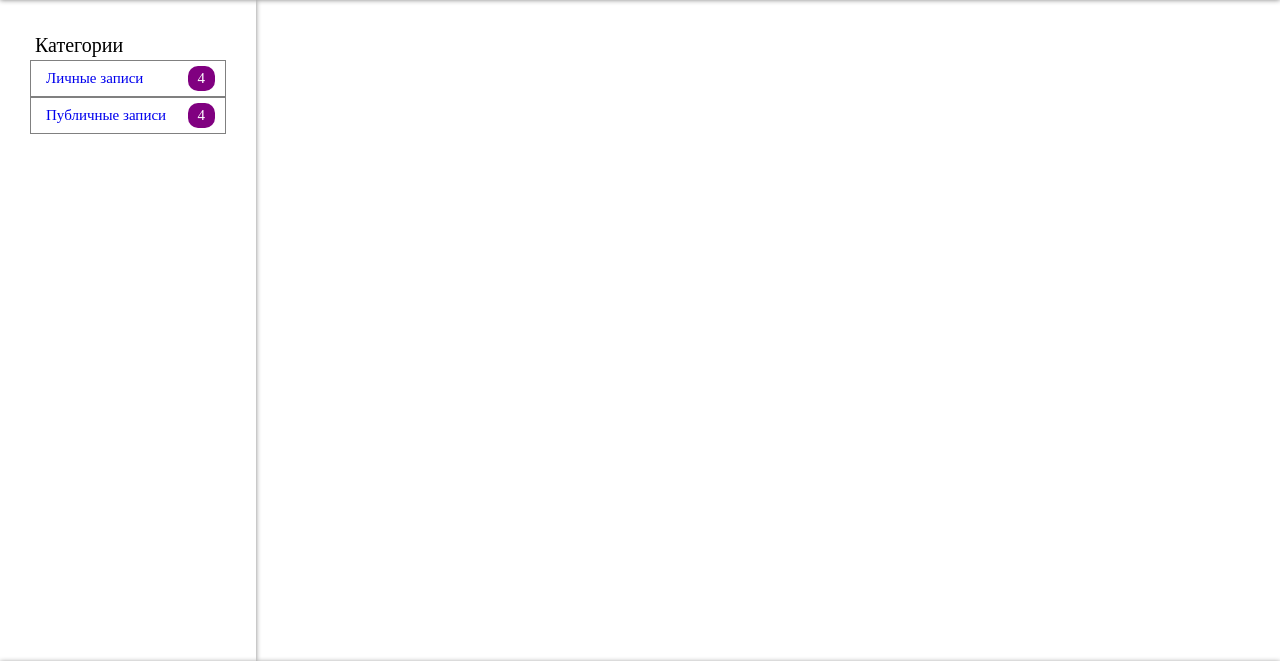
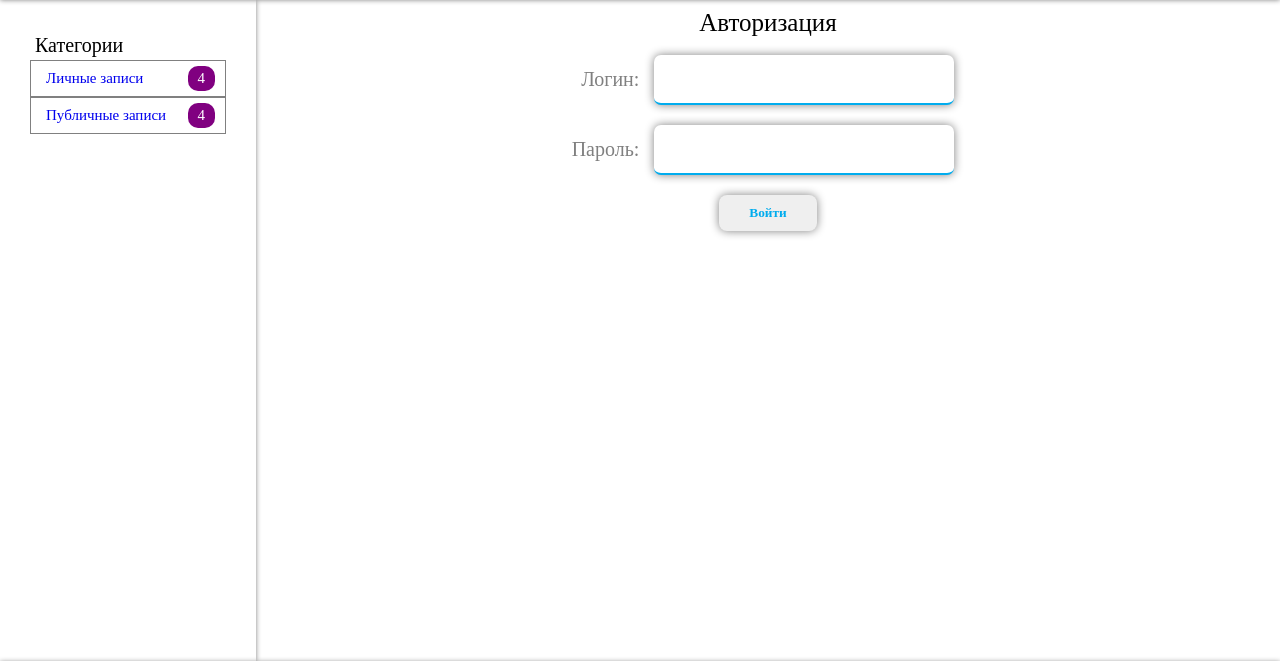
Before and after one commit to Jardinesdelareina/django-4.0, a Django app: page /login/ in a window 1280 px wide. Shown: the part 98-759 px from the top of the page. Run offline with Django 4.2, Linux system fonts and the light colour scheme; data comes from the database, SQL or seed files in the repository; both versions use the stored data as it was after the commit.

Commit message:
login, logout

```diff
--- a/blog/forms.py
+++ b/blog/forms.py
@@ -3,7 +3,7 @@ from .models import Blog
 from django.forms import ModelForm
 import re
 from django.core.exceptions import ValidationError
-from django.contrib.auth.forms import UserCreationForm
+from django.contrib.auth.forms import UserCreationForm, AuthenticationForm
 from django.contrib.auth.models import User
 
 # Форма не связана с моделью
@@ -89,3 +89,8 @@ class UserRegisterForm(UserCreationForm):
     class Meta:
         model = User
         fields = ['username', 'email', 'password1', 'password2']
+
+
+class UserAuthForm(AuthenticationForm):
+    username = forms.CharField(label='Логин', widget=forms.TextInput(attrs={'class': 'input'}))
+    password = forms.CharField(label='Пароль', widget=forms.PasswordInput(attrs={'class': 'input'}))
--- a/blog/templates/blog/login.html
+++ b/blog/templates/blog/login.html
@@ -5,5 +5,10 @@
 {% block sidebar %}{% include 'include/_sidebar.html' %}{% endblock %}
 
 {% block content %}
-
+<form method="post">
+    {% csrf_token %}
+    <div class="form__title">Авторизация</div>
+    <div class="form__auth">{{ form.as_p }}</div>
+    <button class="button" type="submit">Войти</button>
+</form>
 {% endblock %}
--- a/blog/templates/blog/register.html
+++ b/blog/templates/blog/register.html
@@ -8,10 +8,7 @@
 <form method="post">
     {% csrf_token %}
     <div class="form__title">Регистрация</div>
-    <div class="form__input"><p>Логин</p><div>{{ form.username }}</div></div>
-    <div class="form__input"><p>Email</p><div>{{ form.email }}</div></div>
-    <div class="form__input"><p>Пароль</p><div>{{ form.password1 }}</div></div>
-    <div class="form__input"><p>Повторите пароль</p><div>{{ form.password2 }}</div></div>
+    <div class="form__auth">{{ form.as_p }}</div>
     <button class="button" type="submit">Зарегистрироваться</button>
 </form>
 {% endblock %}
--- a/blog/urls.py
+++ b/blog/urls.py
@@ -7,5 +7,6 @@ urlpatterns = [
     path('notes/create/', BlogCreateView.as_view(), name='add_note'),
     path('notes/<int:pk>/', BlogDetailView.as_view(), name='view_note'),
     path('register/', register, name='register'),
-    path('login/', login, name='login'),
+    path('login/', user_login, name='login'),
+    path('logout/', user_logout, name='logout'),
 ]
--- a/blog/utils.py
+++ b/blog/utils.py
@@ -1,7 +1,7 @@
 # Создавайте свои миксины здесь.
 
 
-class HelloMixin(object):
+class UpperMixin(object):
     mixin_prop = ''
 
     def get_prop(self):
--- a/blog/views.py
+++ b/blog/views.py
@@ -1,21 +1,22 @@
 from django.shortcuts import redirect, render
 from .models import Blog, Category
-from .forms import BlogForm, UserRegisterForm
+from .forms import BlogForm, UserRegisterForm, UserAuthForm
 from django.views.generic import ListView, DetailView, CreateView
 from django.urls import reverse_lazy
-from .utils import HelloMixin
+from .utils import UpperMixin
 from django.contrib.auth.mixins import LoginRequiredMixin
+from django.contrib.auth import login, logout
 from django.contrib import messages
 
 # Создавайте свои представления здесь.
 
 
-class BlogView(HelloMixin, ListView):
+class BlogView(UpperMixin, ListView):
     model = Blog
     template_name = 'blog/index.html'
     context_object_name = 'blog'    # Имя, по которому мапятся данные в шаблоне через цикл for
     mixin_prop = 'добро пожаловать'
-    paginate_by = 2   # Пагинация, количество записей на странице
+    paginate_by = 3   # Пагинация, количество записей на странице
 
 
     def get_context_data(self, **kwargs):
@@ -29,7 +30,7 @@ class BlogView(HelloMixin, ListView):
         return Blog.objects.filter(is_published=True).select_related('category')    # Используется при ForeignKey в модели для сокращения SQL-запросов на странице
 
 
-class BlogCategory(HelloMixin, ListView):
+class BlogCategory(UpperMixin, ListView):
     model = Blog
     template_name = 'blog/index.html'
     context_object_name = 'blog'
@@ -65,9 +66,10 @@ def register(request):
     if request.method == 'POST':
         form = UserRegisterForm(request.POST)
         if form.is_valid():
-            form.save()
+            user = form.save()
+            login(request, user)
             messages.success(request, 'Регистрация успешно завершена')
-            return redirect('login')
+            return redirect('home')
         else:
             messages.error(request, 'Ошибка при регистрации')
     else:
@@ -78,11 +80,21 @@ def register(request):
     return render(request, 'blog/register.html', context)
 
 
-def login(request):
-    return render(request, 'blog/login.html')
+def user_login(request):
+    if request.method == 'POST':
+        form = UserAuthForm(data=request.POST)
+        if form.is_valid():
+            user = form.get_user()
+            login(request, user)
+            return redirect('home')
+    else:
+        form = UserAuthForm()
+    context = {
+        'form': form
+    }
+    return render(request, 'blog/login.html', context)
 
 
-''' class RegisterUser(CreateView):
-    form_class = UserRegisterForm
-    template_name = 'blog/register.html'
-    success_url = reverse_lazy('login') '''
+def user_logout(request):
+    logout(request)
+    return redirect('login')
--- a/myapp/static/myapp/style/style.css
+++ b/myapp/static/myapp/style/style.css
@@ -122,7 +122,7 @@ form .button:active {
           transform: scale(0.95);
 }
 
-form .form__input .input {
+form .form__input .input, form .form__auth .input {
   height: 50px;
   border-radius: 7px;
   font-size: 20px;
@@ -139,26 +139,26 @@ form .form__input .input {
   transition: text-indent 0.8s ease;
 }
 
-form .form__input .input:focus {
+form .form__input .input:focus, form .form__auth .input:focus {
   outline: 0;
   border-color: purple;
   -webkit-transform: scale(1.02);
           transform: scale(1.02);
 }
 
-form .form__input .input:focus::-webkit-input-placeholder {
+form .form__input .input:focus::-webkit-input-placeholder, form .form__auth .input:focus::-webkit-input-placeholder {
   text-indent: -300px;
 }
 
-form .form__input .input:focus:-ms-input-placeholder {
+form .form__input .input:focus:-ms-input-placeholder, form .form__auth .input:focus:-ms-input-placeholder {
   text-indent: -300px;
 }
 
-form .form__input .input:focus::-ms-input-placeholder {
+form .form__input .input:focus::-ms-input-placeholder, form .form__auth .input:focus::-ms-input-placeholder {
   text-indent: -300px;
 }
 
-form .form__input .input:focus::placeholder {
+form .form__input .input:focus::placeholder, form .form__auth .input:focus::placeholder {
   text-indent: -300px;
 }
 
@@ -466,7 +466,23 @@ form .form__input {
 }
 
 form .form__input .input {
-  width: 350px;
+  width: 500px;
+  margin: 10px;
+}
+
+form .form__auth {
+  display: -webkit-box;
+  display: -ms-flexbox;
+  display: flex;
+  -webkit-box-orient: vertical;
+  -webkit-box-direction: normal;
+      -ms-flex-direction: column;
+          flex-direction: column;
+  text-align: right;
+}
+
+form .form__auth .input {
+  width: 300px;
   margin: 10px;
 }
 
@@ -481,8 +497,8 @@ form .form__textarea {
 }
 
 form .form__textarea .textarea {
+  width: 500px;
   margin: 10px;
-  width: 350px;
 }
 
 form .form__checkbox {
--- a/myapp/static/myapp/style/style.scss
+++ b/myapp/static/myapp/style/style.scss
@@ -267,7 +267,17 @@ form {
         display: flex;
         flex-direction: column;
         .input {
-            width: 350px;
+            width: 500px;
+            margin: 10px;
+            @extend %input
+        }
+    }
+    .form__auth {
+        display: flex;
+        flex-direction: column;
+        text-align: right;
+        .input {
+            width: 300px;
             margin: 10px;
             @extend %input
         }
@@ -276,8 +286,8 @@ form {
         display: flex;
         flex-direction: column;
         .textarea{
+            width: 500px;
             margin: 10px;
-            width: 350px;
             @extend %textarea
         }
     }
--- a/templates/include/_header.html
+++ b/templates/include/_header.html
@@ -1,5 +1,10 @@
-<div class="mixin">{{ mixin_prop }}</div><a href="{% url 'home' %}"><span>Django 4.0</span></a>
+<a href="{% url 'home' %}"><span>Django 4.0</span></a>
 <div class="auth">
+    {% if request.user.is_authenticated %}
+    <div>{{ mixin_prop }}, {{ user.username }}</div>
+    <div><a href="{% url 'logout' %}">Выход</a></div>
+    {% else %}
     <div><a href="{% url 'register' %}">Регистрация</a></div>
     <div><a href="{% url 'login' %}">Авторизация</a></div>
+    {% endif %}
 </div>
```
Also changed, not shown: db.sqlite3.
